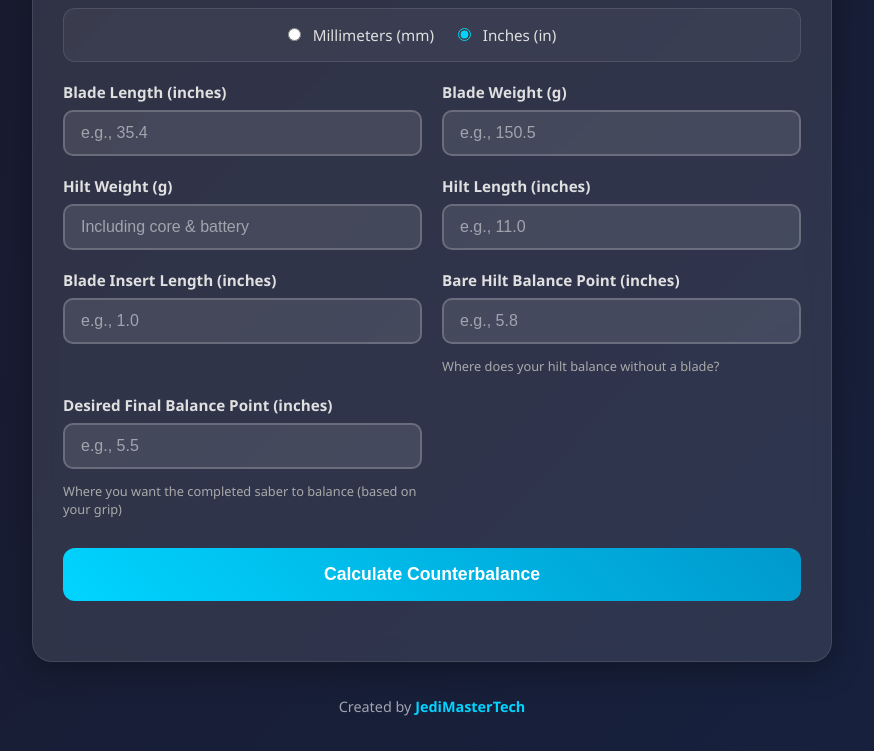
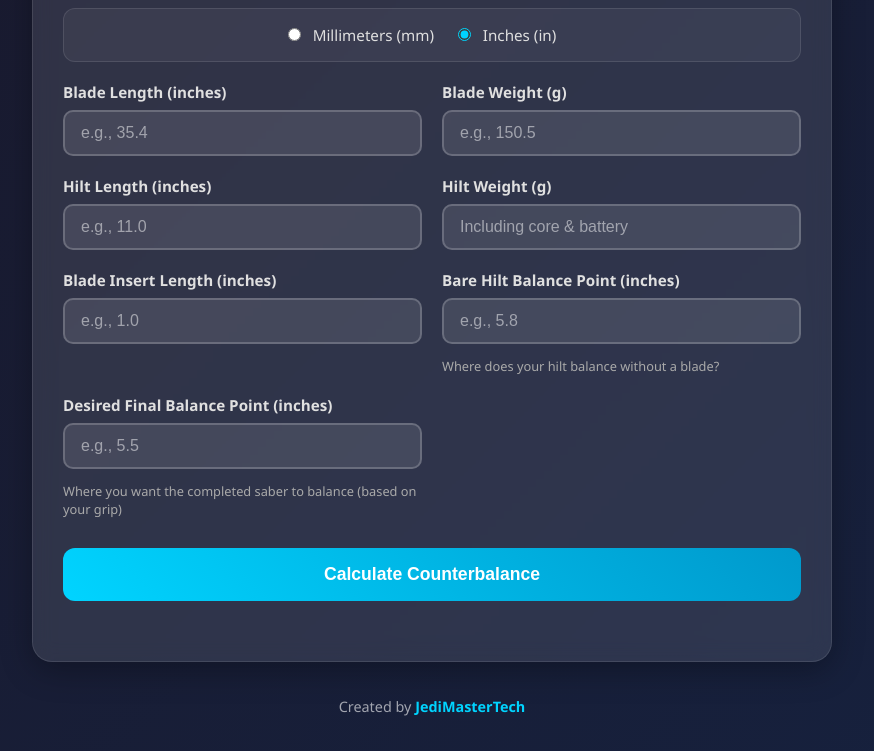
Before and after one commit to rtaylor2280/jedimastertech, a plain HTML site: page lightsaberBalanceCalc.html in a window 1280 px wide. Shown: the part 128-879 px from the top of the page, without its empty margins (208-1082 px from the left). Drawn offline with Linux system fonts and the light colour scheme.

Commit message:
commented sound capture and revised balance entry order

```diff
--- a/lightsaberBalanceCalc.html
+++ b/lightsaberBalanceCalc.html
@@ -313,14 +313,14 @@
                     <input type="number" id="bladeWeight" step="0.1" placeholder="e.g., 150.5" required>
                 </div>
 
+				<div class="input-group">
+                    <label for="hiltLength">Hilt Length (<span id="hiltLengthUnit">inches</span>)</label>
+                    <input type="number" id="hiltLength" step="0.01" placeholder="e.g., 11.0" required>
+                </div>
+
                 <div class="input-group">
                     <label for="hiltWeight">Hilt Weight (g)</label>
                     <input type="number" id="hiltWeight" step="0.1" placeholder="Including core & battery" required>
-                </div>
-
-                <div class="input-group">
-                    <label for="hiltLength">Hilt Length (<span id="hiltLengthUnit">inches</span>)</label>
-                    <input type="number" id="hiltLength" step="0.01" placeholder="e.g., 11.0" required>
                 </div>
 
                 <div class="input-group">
```
Also changed, not shown: index.html (+1 -1 lines).
